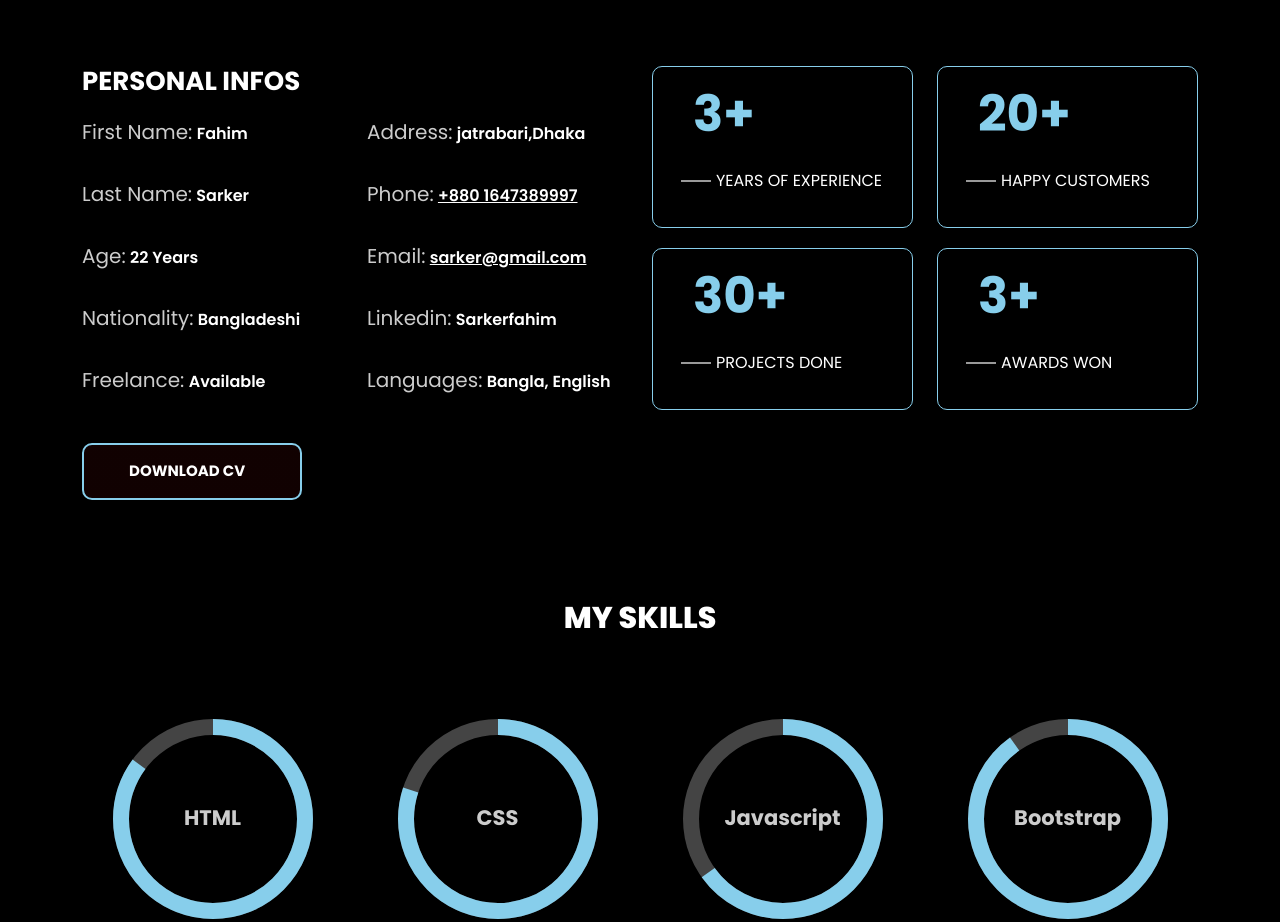
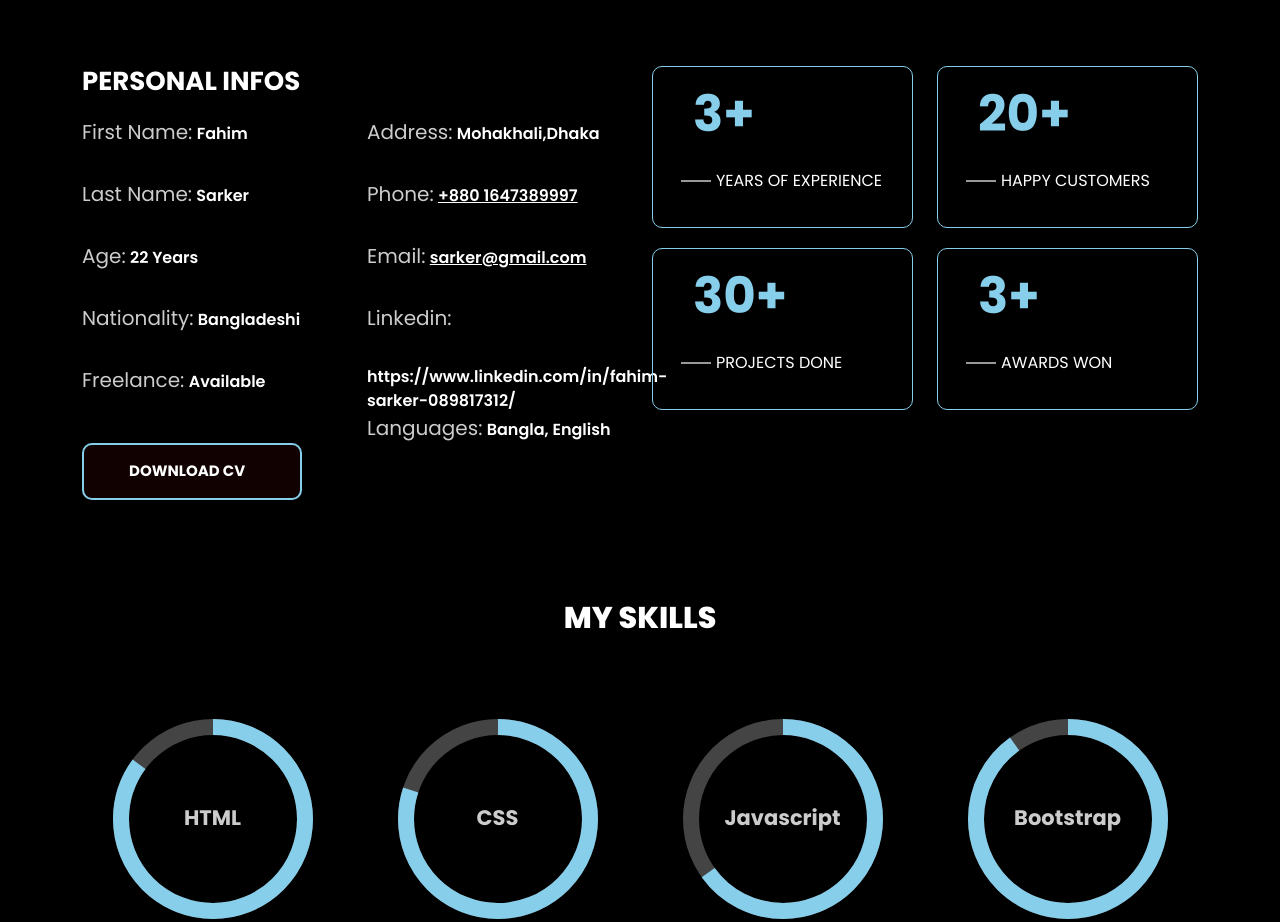
Before and after one commit to fahim-sarker/My-Portfolio, a React (Vite) app: page / in a window 1280 px wide. Shown: the part 2140-3062 px from the top of the page. Built offline with nearby package versions, Linux system fonts and the light colour scheme.

Commit message:
refactor: refined the about me section

```diff
--- a/src/components/about_me/About_me.jsx
+++ b/src/components/about_me/About_me.jsx
@@ -60,7 +60,7 @@ const About_me = () => {
                 <div class="about-left-right">
                   <ul>
                     <li>
-                      <p>Address:</p> <span>jatrabari,Dhaka</span>
+                      <p>Address:</p> <span>Mohakhali,Dhaka</span>
                     </li>
                     <li>
                       <p>Phone:</p>{" "}
@@ -77,7 +77,7 @@ const About_me = () => {
                       </span>
                     </li>
                     <li>
-                      <p>Linkedin:</p> <span>Sarkerfahim</span>
+                      <p>Linkedin:</p> <span>https://www.linkedin.com/in/fahim-sarker-089817312/</span>
                     </li>
                     <li>
                       <p>Languages:</p> <span>Bangla, English</span>
```
